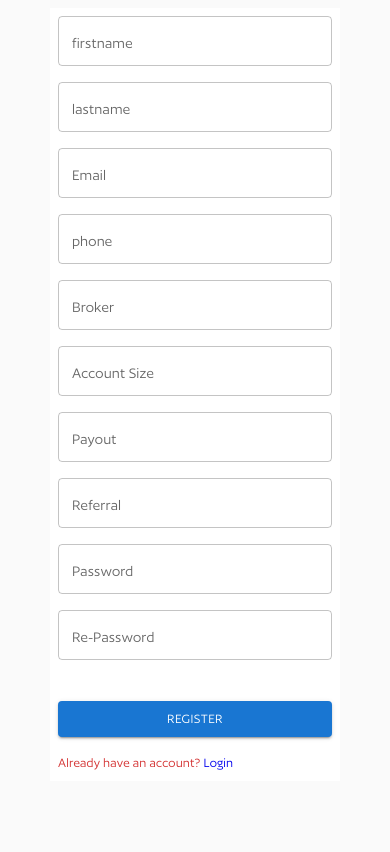
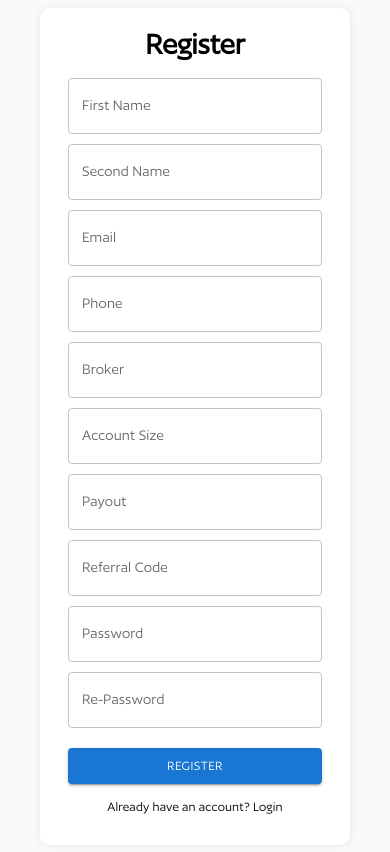
Before and after one commit to codefromahmad/ft9ja-admin, a React (Create React App) app: page /register in a window 390 px wide. Shown: the top 852 px of the page. Built offline with nearby package versions, Linux system fonts and the light colour scheme.

Commit message:
Login and Register page responsive

```diff
--- a/src/App.css
+++ b/src/App.css
@@ -5,6 +5,42 @@ body {
   margin-bottom: 123px;
   background-color: #fafafa !important;
 }
+
+/* Login Page CSS*/
+.LoginBox {
+  width: 100%;
+  display: flex;
+  justify-content: center;
+  align-items: center;
+}
+.LoginForum h1 {
+  text-align: center;
+}
+
+.LoginForum {
+  display: flex;
+  flex-direction: column;
+  box-shadow: 0 0 10px rgb(29 67 83 / 10%);
+  background-color: white;
+  border-radius: 10px;
+  padding: 10px 20px 20px 20px;
+  width: 270px;
+  max-width: 500px;
+  margin-top: 10%;
+}
+
+.loginBtn {
+  color: black !important;
+}
+
+.loginBtn:hover {
+  background: white !important;
+}
+
+/* .loginBtn {
+} */
+/* Login Page CSS End*/
+
 input[type="date"] {
   display: flex;
   display: -webkit-flex;
@@ -1148,7 +1184,6 @@ h4 {
 }
 
 @media only screen and (max-width: 600px) {
-
   .GetAccbtn {
     padding: 5px 8px !important;
     width: 145px !important;
@@ -1248,14 +1283,19 @@ h4 {
   }
   .AccText {
     font-size: 14px !important;
-    margin-left: 10%;
+    margin-left: 8%;
     font-weight: 494 !important;
   }
   .Accounts {
     flex-wrap: wrap;
   }
+  .css-heg063-MuiTabs-flexContainer {
+    justify-content: center;
+    padding-bottom: 5px;
+  }
   .AccBtn {
     flex-wrap: nowrap;
+    justify-content: center !important;
     flex-direction: row !important;
     width: 100%;
   }
--- a/src/Pages/Login.js
+++ b/src/Pages/Login.js
@@ -2,12 +2,12 @@ import React, { useContext } from "react";
 import {
   Box,
   Button,
-  OutlinedInput,
   InputLabel,
   FormControl,
   Typography,
   FormHelperText,
   CircularProgress,
+  TextField,
 } from "@mui/material";
 import { useNavigate, Link } from "react-router-dom";
 import axios from "../axios";
@@ -27,29 +27,25 @@ function Login() {
   // const [loadingspin, setLoadingspin] = React.useState(false);
 
   return (
-    <div>
-      <Box component="form" onSubmit={handleuserLogin}>
+    <div className="LoginBox">
+      <Box className="LoginForum" component="form" onSubmit={handleuserLogin}>
+        <h1>Login</h1>
         <FormControl margin={"normal"}>
-          <InputLabel htmlFor="component-outlined">Email</InputLabel>
-          <OutlinedInput
+          {/* <InputLabel htmlFor="component-outlined">Email</InputLabel> */}
+          <TextField
             type={"email"}
-            // labelText={"Email" }
+            label={"Email"}
             value={email}
             onChange={(e) => setEmail(e.target.value)}
             name={"email"}
-            sx={{
-              height: 50,
-            }}
           />
         </FormControl>
 
         <FormControl margin={"normal"}>
-          <InputLabel htmlFor="component-outlined">Password</InputLabel>
-          <OutlinedInput
+          {/* <InputLabel htmlFor="component-outlined">Password</InputLabel> */}
+          <TextField
             type={"password"}
-            sx={{
-              height: 50,
-            }}
+            label={"Password"}
             value={password}
             onChange={(e) => setPassword(e.target.value)}
             name={"password"}
@@ -57,7 +53,7 @@ function Login() {
         </FormControl>
 
         <Button
-          style={{ marginTop: "30px" }}
+          style={{ marginTop: "15px", marginBottom: "5px", color: "white" }}
           variant="contained"
           type={"submit"}
           onClick={() => setLoading(true)}
@@ -79,8 +75,11 @@ function Login() {
           {error ? error : null}
         </FormHelperText>
 
-        <Typography variant="body2" color="error">
-          Dont have an account? <Link to="/register">Register</Link>
+        <Typography variant="body2" sx={{ textAlign: "center" }} color="error">
+          Dont have an account?{" "}
+          <Link className="loginBtn" to="/register">
+            Register
+          </Link>
         </Typography>
       </Box>
     </div>
--- a/src/Pages/Register.js
+++ b/src/Pages/Register.js
@@ -3,8 +3,7 @@ import axios from "../axios";
 import { useNavigate, Link } from "react-router-dom";
 import {
   Box,
-  OutlinedInput,
-  InputLabel,
+  TextField,
   FormControl,
   Button,
   Typography,
@@ -58,9 +57,10 @@ function Register() {
     }
   };
   return (
-    <div>
+    <div className="LoginBox">
       <Box
         component={"form"}
+        className="LoginForum"
         display={"flex"}
         flexDirection={"column"}
         onSubmit={handleRegister}
@@ -71,10 +71,12 @@ function Register() {
           "& > :not(style)": { m: 1 },
         }}
       >
+        <h1>Register</h1>
         <FormControl margin={"normal"}>
-          <InputLabel htmlFor="component-outlined">firstname</InputLabel>
-          <OutlinedInput
+          {/* {/* <InputLabel htmlFor="component-outlined">firstname</InputLabel> */}
+          <TextField
             type={"name"}
+            label={"First Name"}
             value={firstname}
             onChange={(e) => setFirstname(e.target.value)}
             name={"firstname"}
@@ -84,9 +86,10 @@ function Register() {
           />
         </FormControl>
         <FormControl margin={"normal"}>
-          <InputLabel htmlFor="component-outlined">lastname</InputLabel>
-          <OutlinedInput
+          {/* {/* <InputLabel htmlFor="component-outlined">lastname</InputLabel> */}
+          <TextField
             type={"name"}
+            label={"Second Name"}
             value={lastname}
             onChange={(e) => setLastname(e.target.value)}
             name={"lastname"}
@@ -97,9 +100,10 @@ function Register() {
         </FormControl>
 
         <FormControl margin={"normal"}>
-          <InputLabel htmlFor="component-outlined">Email</InputLabel>
-          <OutlinedInput
+          {/* {/* <InputLabel htmlFor="component-outlined">Email</InputLabel> */}
+          <TextField
             type={"email"}
+            label={"Email"}
             value={email}
             onChange={(e) => setEmail(e.target.value)}
             name={"email"}
@@ -109,9 +113,10 @@ function Register() {
           />
         </FormControl>
         <FormControl margin={"normal"}>
-          <InputLabel htmlFor="component-outlined">phone</InputLabel>
-          <OutlinedInput
+          {/* {/* <InputLabel htmlFor="component-outlined">phone</InputLabel> */}
+          <TextField
             type={"phone"}
+            label={"Phone"}
             value={phone}
             onChange={(e) => setPhone(e.target.value)}
             name={"phone"}
@@ -121,9 +126,10 @@ function Register() {
           />
         </FormControl>
         <FormControl margin={"normal"}>
-          <InputLabel htmlFor="component-outlined">Broker</InputLabel>
-          <OutlinedInput
+          {/* {/* <InputLabel htmlFor="component-outlined">Broker</InputLabel> */}
+          <TextField
             type={"broker"}
+            label={"Broker"}
             value={broker}
             onChange={(e) => setBroker(e.target.value)}
             name={"broker"}
@@ -133,9 +139,10 @@ function Register() {
           />
         </FormControl>
         <FormControl margin={"normal"}>
-          <InputLabel htmlFor="component-outlined">Account Size</InputLabel>
-          <OutlinedInput
+          {/* {/* <InputLabel htmlFor="component-outlined">Account Size</InputLabel> */}
+          <TextField
             type={"accsize"}
+            label={"Account Size"}
             value={acc_size}
             onChange={(e) => setAccsize(e.target.value)}
             name={"accsize"}
@@ -145,9 +152,10 @@ function Register() {
           />
         </FormControl>
         <FormControl margin={"normal"}>
-          <InputLabel htmlFor="component-outlined">Payout</InputLabel>
-          <OutlinedInput
+          {/* {/* <InputLabel htmlFor="component-outlined">Payout</InputLabel> */}
+          <TextField
             type={"payout"}
+            label={"Payout"}
             value={payout}
             onChange={(e) => setPayout(e.target.value)}
             name={"payout"}
@@ -157,9 +165,10 @@ function Register() {
           />
         </FormControl>
         <FormControl margin={"normal"}>
-          <InputLabel htmlFor="component-outlined">Referral</InputLabel>
-          <OutlinedInput
+          {/* {/* <InputLabel htmlFor="component-outlined">Referral</InputLabel> */}
+          <TextField
             type={"referral_code"}
+            label={"Referral Code"}
             value={referral_code}
             onChange={(e) => setReferral(e.target.value)}
             name={"referral_code"}
@@ -169,9 +178,10 @@ function Register() {
           />
         </FormControl>
         <FormControl margin={"normal"}>
-          <InputLabel htmlFor="component-outlined">Password</InputLabel>
-          <OutlinedInput
+          {/* {/* <InputLabel htmlFor="component-outlined">Password</InputLabel> */}
+          <TextField
             type={"password"}
+            label={"Password"}
             value={password1}
             onChange={(e) => setPassword(e.target.value)}
             name={"password"}
@@ -182,9 +192,10 @@ function Register() {
         </FormControl>
 
         <FormControl margin={"normal"}>
-          <InputLabel htmlFor="component-outlined">Re-Password</InputLabel>
-          <OutlinedInput
+          {/* {/* <InputLabel htmlFor="component-outlined">Re-Password</InputLabel> */}
+          <TextField
             type={"password"}
+            label={"Re-Password"}
             value={password2}
             onChange={(e) => setPassword2(e.target.value)}
             name={"password2"}
@@ -197,14 +208,17 @@ function Register() {
           </FormHelperText>
         </FormControl>
         <Button
-          style={{ marginTop: "30px" }}
+          style={{ marginTop: "15px", marginBottom: "5px", color: "white" }}
           variant="contained"
           type={"submit"}
         >
           Register
         </Button>
-        <Typography variant="body2" color="error">
-          Already have an account? <Link to="/login">Login</Link>
+        <Typography variant="body2" sx={{ textAlign: "center" }}>
+          Already have an account?{" "}
+          <Link to="/login" className="loginBtn">
+            Login
+          </Link>
         </Typography>
       </Box>
     </div>
```
